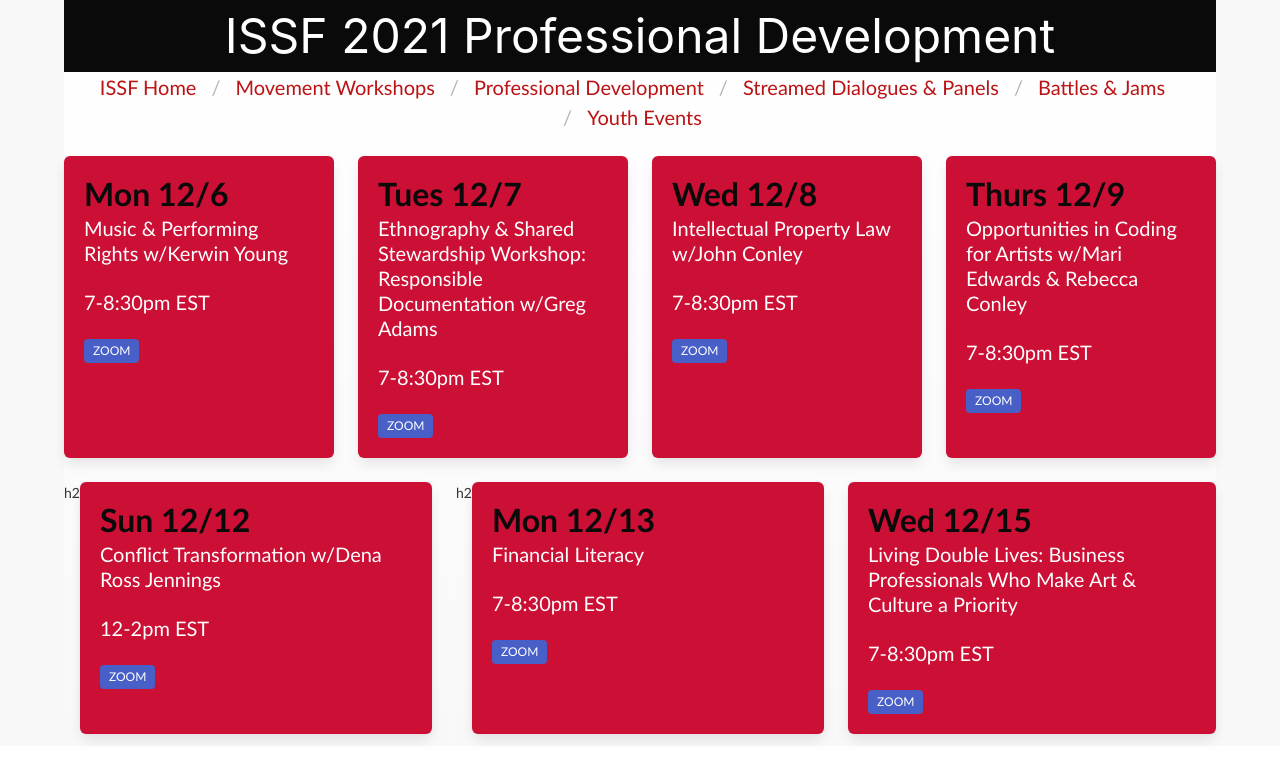
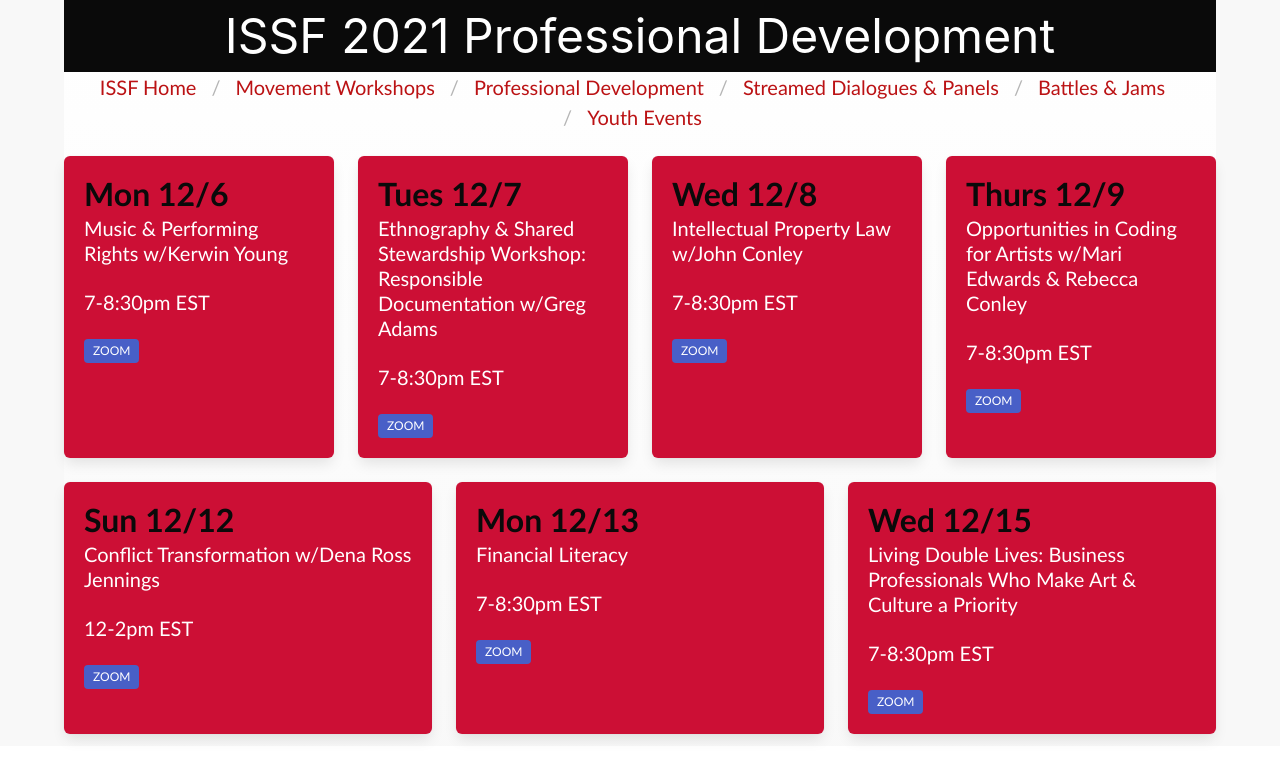
Before and after one commit to rlconley/issf, a plain HTML site: page professional-development.html in a window 1280 px wide. Drawn offline with nearby package versions, Linux system fonts and the light colour scheme.

Commit message:
remove stray chars

```diff
--- a/professional-development.html
+++ b/professional-development.html
@@ -70,7 +70,7 @@
 
     </div>
     <div class="tile is-ancestor">
-      <div class="tile is-parent">h2
+      <div class="tile is-parent">
         <article class="tile is-child box has-background-danger-dark">
           <p class="title has-text-black">Sun 12/12</p>
           <p class="subtitle has-text-white">Conflict Transformation w/Dena Ross Jennings</p>
@@ -81,7 +81,7 @@
           </span>
         </article>
       </div>
-      <div class="tile is-parent">h2
+      <div class="tile is-parent">
         <article class="tile is-child box has-background-danger-dark">
           <p class="title has-text-black">Mon 12/13</p>
           <p class="subtitle has-text-white">Financial Literacy</p>
```
